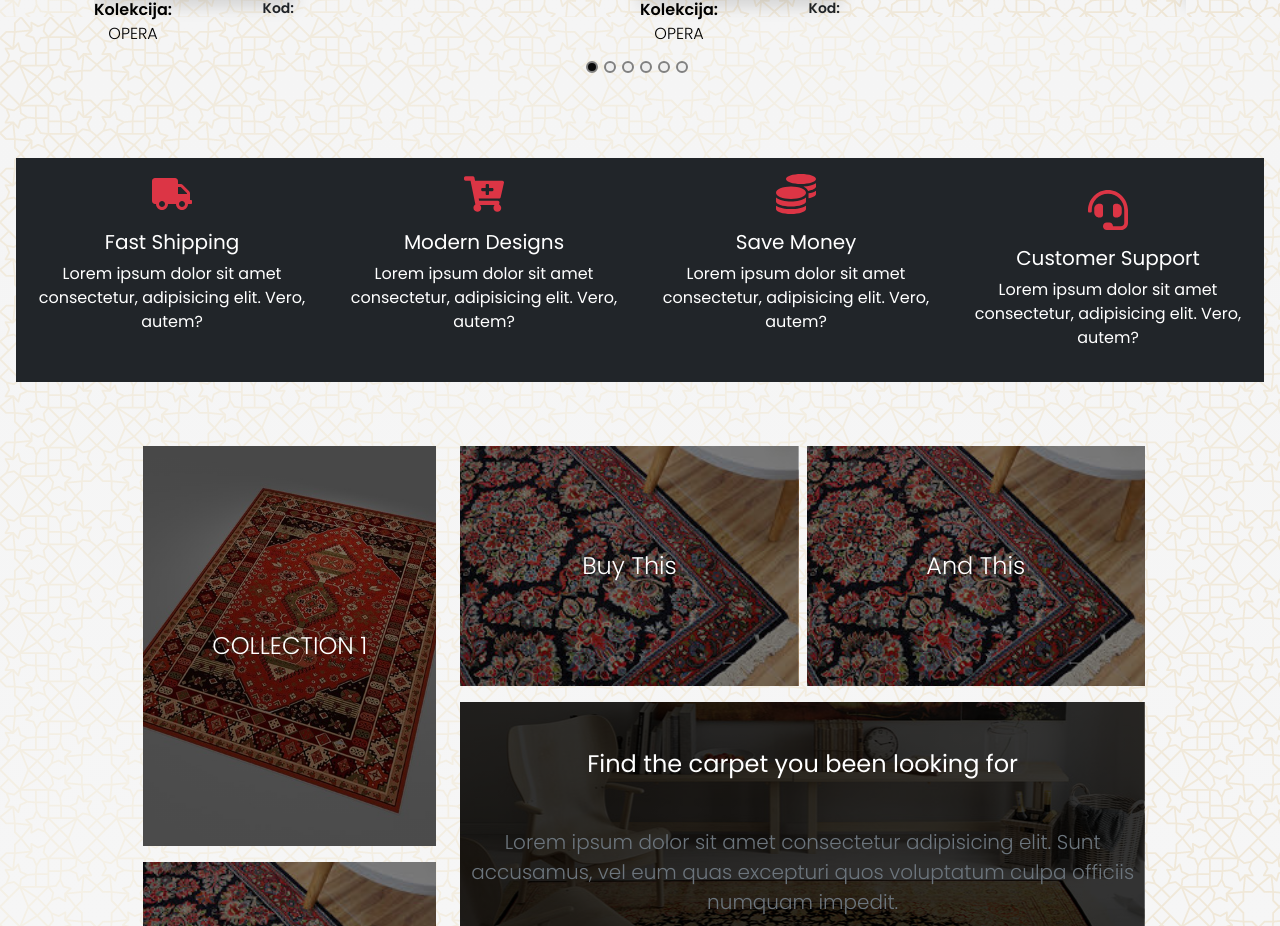
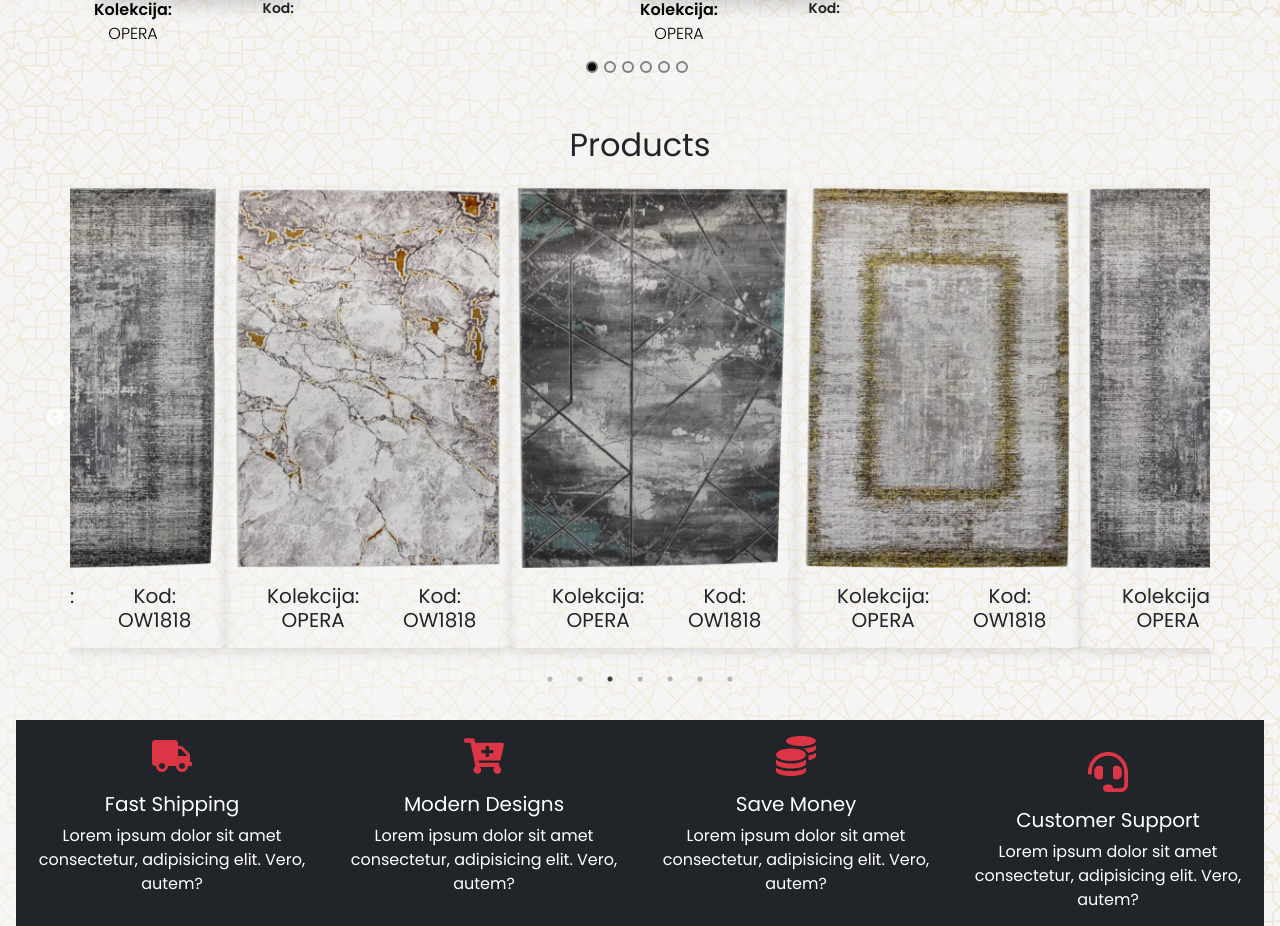
Before and after one commit to aliibnemasud/sultan_tepih, a React (Create React App) app: page / in a window 1280 px wide. Shown: the part 1140-2066 px from the top of the page. Built offline with nearby package versions, Linux system fonts and the light colour scheme.

Commit message:
filtering bar and slider added

```diff
--- a/package.json
+++ b/package.json
@@ -21,6 +21,7 @@
     "react-router-dom": "^6.3.0",
     "react-scripts": "5.0.1",
     "react-slick": "^0.29.0",
+    "slick-carousel": "^1.8.1",
     "web-vitals": "^2.1.4"
   },
   "scripts": {
--- a/public/index.html
+++ b/public/index.html
@@ -33,6 +33,10 @@
     <script src="https://cdn.jsdelivr.net/npm/@popperjs/core@2.11.6/dist/umd/popper.min.js" integrity="sha384-oBqDVmMz9ATKxIep9tiCxS/Z9fNfEXiDAYTujMAeBAsjFuCZSmKbSSUnQlmh/jp3" crossorigin="anonymous"></script>
     <script src="https://cdn.jsdelivr.net/npm/bootstrap@5.3.0-alpha1/dist/js/bootstrap.min.js" integrity="sha384-mQ93GR66B00ZXjt0YO5KlohRA5SY2XofN4zfuZxLkoj1gXtW8ANNCe9d5Y3eG5eD" crossorigin="anonymous"></script>
 
+    <!-- slick Slider -->
+    <link rel="stylesheet" type="text/css" charset="UTF-8" href="https://cdnjs.cloudflare.com/ajax/libs/slick-carousel/1.6.0/slick.min.css" />
+    <link rel="stylesheet" type="text/css" href="https://cdnjs.cloudflare.com/ajax/libs/slick-carousel/1.6.0/slick-theme.min.css" />
+
     <script>
       window.onload = (event) => {
         let elem = document.querySelector(".slick-prev");
--- /dev/null
+++ b/src/Components/ProductSlider/NewProductSlider.jsx
@@ -0,0 +1,123 @@
+import axios from "axios";
+import React, { Component } from "react";
+import { FaAlgolia, FaArrowCircleLeft, FaArrowCircleRight, FaEye } from "react-icons/fa";
+import Slider from "react-slick";
+
+/* function SampleNextArrow(props) {
+  const { className, style, onClick } = props;
+  return <div className={className} style={{ ...style, display: 'block', color: "red" }} onClick={onClick}>
+    <h1 className="ml-5"><FaArrowCircleRight /></h1>
+  </div>;
+}
+
+function SamplePrevArrow(props) {
+  const { className, style, onClick } = props;
+  return <div className={className} style={{ ...style, display: "block", color: "green" }} onClick={onClick}>
+    <h1><FaArrowCircleLeft /></h1>
+  </div>;
+} */
+
+class NewProductSlider extends Component {
+  /* loadProducts = () => {
+    const { isLoading, error, data } = useQuery("productData", () => axios.get("/data/products.json"));
+    const products = data?.data;
+  }; */
+
+  state = { products: [], openModal: "" };
+
+  componentDidMount() {
+    axios.get("/data/products.json").then((res) => this.setState({ products: res.data }));
+  }
+
+  handleOpenModal = () => {
+    if (this.state.openModal === "d-block") {
+      this.setState({ openModal: "" });
+    } else {
+      this.setState({ openModal: "d-block" });
+    }
+  };
+
+  render() {
+    var settings = {
+      dots: true,
+      infinite: true,
+      speed: 1000,
+      slidesToShow: 4,
+      slidesToScroll: 2,
+      initialSlide: 0,
+      autoplay: true,
+      autoplaySpeed: 3000,
+      pauseOnHover: true,
+      responsive: [
+        {
+          breakpoint: 1024,
+          settings: {
+            slidesToShow: 3,
+            slidesToScroll: 3,
+            infinite: true,
+            dots: true,
+          },
+        },
+        {
+          breakpoint: 600,
+          settings: {
+            slidesToShow: 2,
+            slidesToScroll: 2,
+            initialSlide: 2,
+          },
+        },
+        {
+          breakpoint: 480,
+          settings: {
+            slidesToShow: 1,
+            slidesToScroll: 1,
+          },
+        },
+      ],
+    };
+
+    return (
+      <div className="text-center container">
+        <h2>Products</h2>
+        <Slider {...settings} className="row">
+          {this.state.products.map((product) => {
+            return (
+              <div className="product-card col-lg-3 my-3">
+                <div className="card-content rounded">
+                  <div className="card-image">
+                    <img onClick={this.handleOpenModal} src={product.img[0]} className="img-fluid text-center" alt="" />
+                    <div className="card-bottom py-2 w-100 d-flex justify-content-around">
+                      <button className="btn btn-lite text-danger">
+                        <FaEye />
+                      </button>
+                      <button className="btn btn-lite text-danger">
+                        <FaAlgolia />
+                      </button>
+                      <button className="btn btn-lite text-danger">
+                        <FaAlgolia />
+                      </button>
+                    </div>
+                  </div>
+                  <div className="d-flex w-100 py-3 justify-content-between px-3">
+                    <h5>Kolekcija: OPERA</h5>
+                    <h5>Kod: OW1818</h5>
+                  </div>
+                </div>
+
+                <div className={`my-modal ${this.state.openModal}`}>
+                  <span onClick={this.handleOpenModal} class="close-btn">
+                    &times;
+                  </span>
+                  <img width="20%" src={product.img[0]} className="myModal-content" />
+                  <div id="caption"></div>
+                </div>
+              </div>
+            );
+          })}
+        </Slider>
+      </div>
+    );
+  }
+}
+
+export default NewProductSlider;
--- a/src/Pages/Home/Home.jsx
+++ b/src/Pages/Home/Home.jsx
@@ -7,6 +7,7 @@ import { Services } from "../../Components/Services/Services";
 import "react-multi-carousel/lib/styles.css";
 import { ProductSlider } from "../../Components/ProductSlider/ProductSlider";
 import Slider from "../../Components/Slider/Slider";
+import NewProductSlider from "../../Components/ProductSlider/NewProductSlider";
 
 export const Home = () => {
   return (
@@ -21,6 +22,9 @@ export const Home = () => {
       </section> */}
 
       <ProductSlider />
+
+      <NewProductSlider/>
+
       <Services />
       <Collections />
       <Locations />
--- a/src/Pages/Products/ShopPage.css
+++ b/src/Pages/Products/ShopPage.css
@@ -13,7 +13,6 @@ body{
     border-right: 1px dotted;
     overflow-y: scroll;
     padding-bottom: 5rem;
-
     margin-top: 5%;
 }
 
--- a/src/index.jsx
+++ b/src/index.jsx
@@ -1,9 +1,10 @@
 import React from "react";
 import ReactDOM from "react-dom/client";
 import "./index.css";
-import 'bootstrap/dist/css/bootstrap.min.css';
+import "bootstrap/dist/css/bootstrap.min.css";
 import App from "./App";
 import { QueryClient, QueryClientProvider } from "react-query";
+
 
 const queryClient = new QueryClient();
 
```
Also changed, not shown: src/Pages/Products/NewProductPage.jsx (+108 -19 lines), src/Pages/Products/NewProductCard.jsx (line endings or trailing spaces), 1 other file (tests, documents, lock files or other folders).
